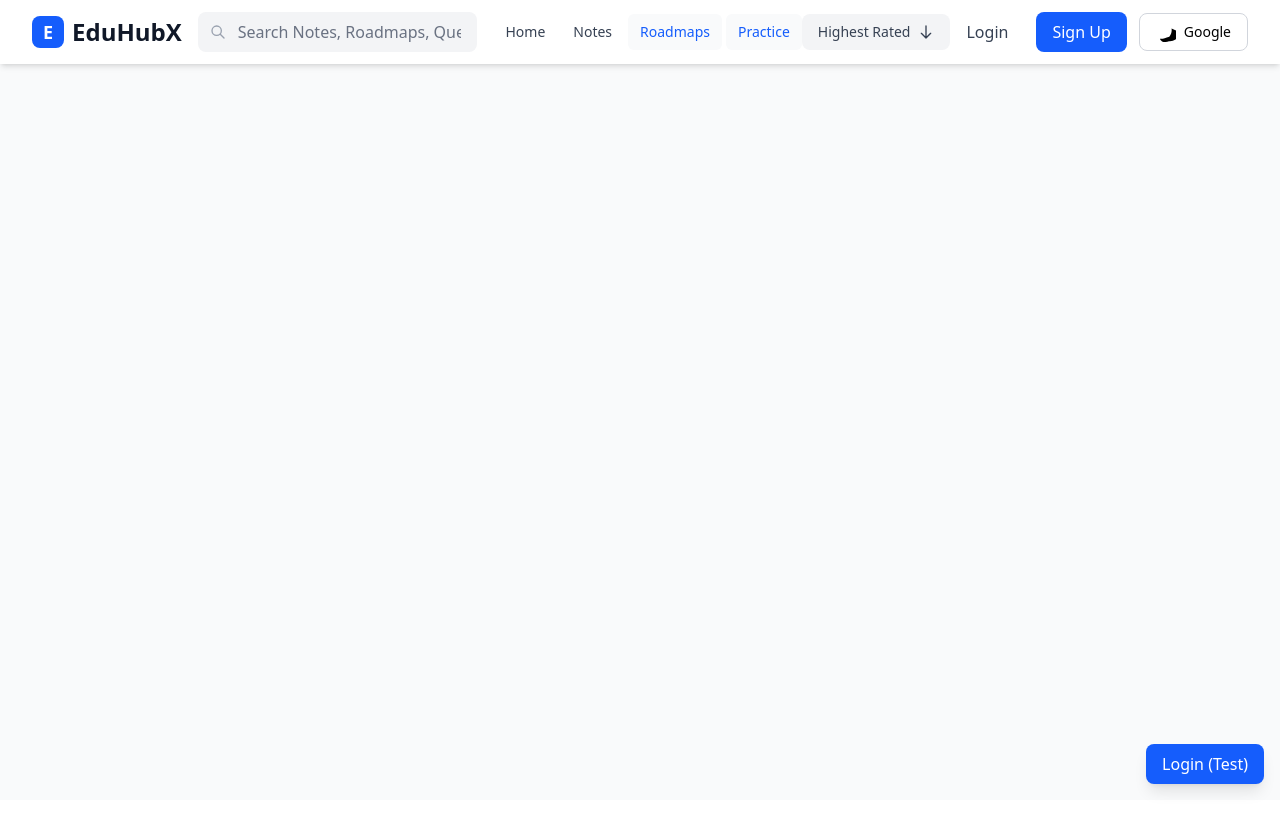
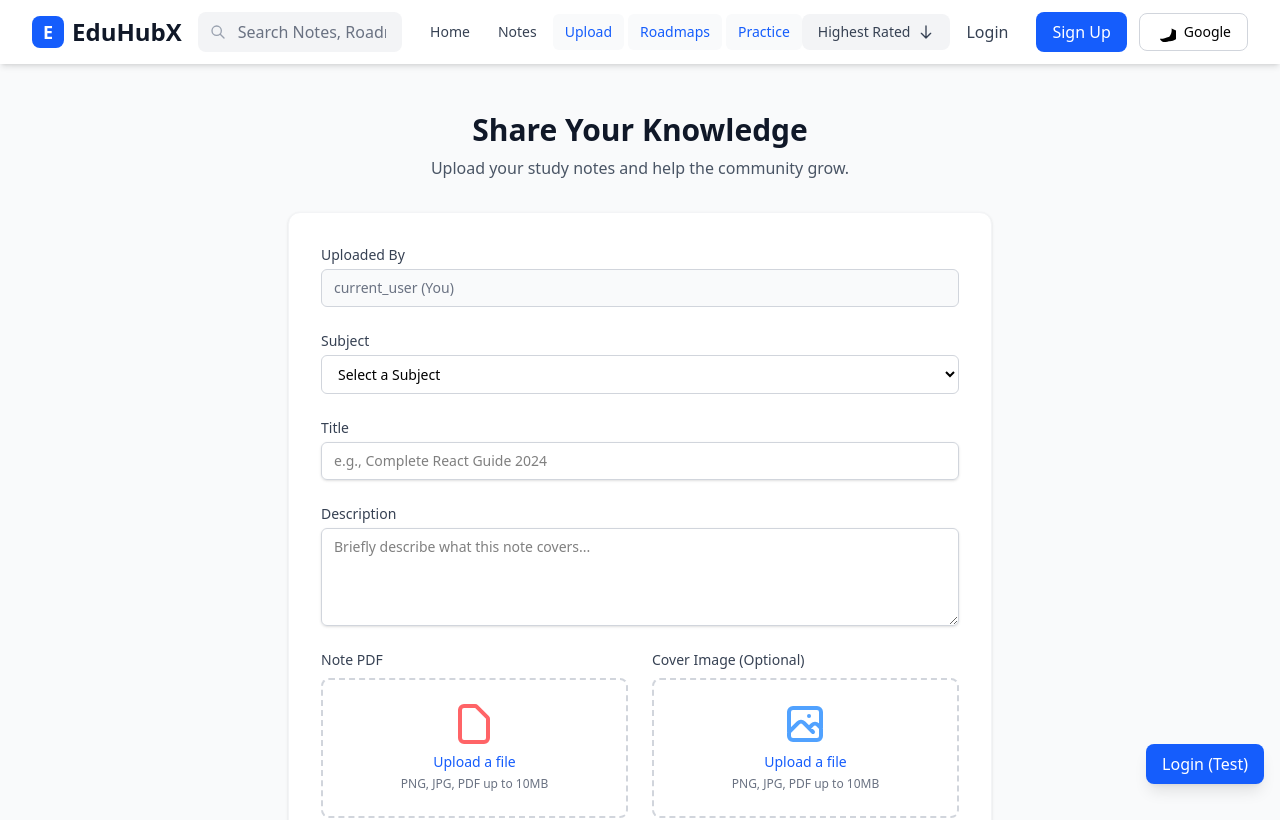
Before and after one commit to nileshkaute/EduHubX, a React (Vite) app in the folder frontend/: page /add-note in a window 1280 px wide. Shown: the top 820 px of the page. Built offline with nearby package versions, Linux system fonts and the light colour scheme.

Commit message:
added notes add page

```diff
--- a/frontend/src/App.jsx
+++ b/frontend/src/App.jsx
@@ -4,6 +4,7 @@ import Navbar from './components/navbar/Navbar'
 import { SearchProvider } from './context/SearchContext'
 import Home from './pages/Home'
 import Notes from './pages/Notes'
+import AddNote from './pages/AddNote'
 
 const App = () => {
   const [isLoggedIn, setIsLoggedIn] = useState(false)
@@ -17,6 +18,7 @@ const App = () => {
             <Routes>
               <Route path="/" element={<Home />} />
               <Route path="/notes" element={<Notes />} />
+              <Route path="/add-note" element={<AddNote />} />
             </Routes>
           </main>
 
--- /dev/null
+++ b/frontend/src/components/forms/FileInput.jsx
@@ -0,0 +1,49 @@
+import React, { useRef, useState } from 'react'
+
+const FileInput = ({ label, accept, onChange, icon }) => {
+  const [fileName, setFileName] = useState('')
+  const inputRef = useRef(null)
+
+  const handleFileChange = (e) => {
+    const file = e.target.files[0]
+    if (file) {
+      setFileName(file.name)
+      onChange(file)
+    }
+  }
+
+  return (
+    <div className="mb-4">
+      <label className="block text-sm font-medium text-gray-700 mb-2">{label}</label>
+      <div
+        onClick={() => inputRef.current.click()}
+        className="mt-1 flex justify-center px-6 pt-5 pb-6 border-2 border-gray-300 border-dashed rounded-lg cursor-pointer hover:border-blue-500 hover:bg-blue-50 transition-colors"
+      >
+        <div className="space-y-1 text-center">
+          {icon || (
+            <svg className="mx-auto h-12 w-12 text-gray-400" stroke="currentColor" fill="none" viewBox="0 0 48 48" aria-hidden="true">
+              <path d="M28 8H12a4 4 0 00-4 4v20m32-12v8m0 0v8a4 4 0 01-4 4H12a4 4 0 01-4-4v-4m32-4l-3.172-3.172a4 4 0 00-5.656 0L28 28M8 32l9.172-9.172a4 4 0 015.656 0L28 28m0 0l4 4m4-24h8m-4-4v8m-12 4h.02" strokeWidth="2" strokeLinecap="round" strokeLinejoin="round" />
+            </svg>
+          )}
+          <div className="flex text-sm text-gray-600 justify-center">
+            <span className="relative cursor-pointer bg-white rounded-md font-medium text-blue-600 hover:text-blue-500 focus-within:outline-none focus-within:ring-2 focus-within:ring-offset-2 focus-within:ring-blue-500">
+              <span className="px-1">{fileName ? 'Change file' : 'Upload a file'}</span>
+            </span>
+          </div>
+          <p className="text-xs text-gray-500">
+            {fileName ? fileName : 'PNG, JPG, PDF up to 10MB'}
+          </p>
+        </div>
+      </div>
+      <input
+        type="file"
+        className="hidden"
+        ref={inputRef}
+        accept={accept}
+        onChange={handleFileChange}
+      />
+    </div>
+  )
+}
+
+export default FileInput
--- /dev/null
+++ b/frontend/src/components/forms/NoteForm.jsx
@@ -0,0 +1,127 @@
+import React, { useState } from 'react'
+import FileInput from './FileInput'
+
+const NoteForm = () => {
+  const [formData, setFormData] = useState({
+    title: '',
+    subject: '',
+    description: '',
+    file: null,
+    poster: null
+  })
+
+  const handleChange = (e) => {
+    const { name, value } = e.target
+    setFormData(prev => ({ ...prev, [name]: value }))
+  }
+
+  const handleFileChange = (field, file) => {
+    setFormData(prev => ({ ...prev, [field]: file }))
+  }
+
+  const handleSubmit = (e) => {
+    e.preventDefault()
+    console.log('Form Submitted:', formData)
+    alert('Note uploaded successfully! (Mock)')
+    // Reset form or redirect
+  }
+
+  return (
+    <form onSubmit={handleSubmit} className="space-y-6 bg-white p-8 rounded-xl shadow-sm border border-gray-100">
+
+      {/* Read-only User Field */}
+      <div>
+        <label className="block text-sm font-medium text-gray-700">Uploaded By</label>
+        <input
+          type="text"
+          value="current_user (You)"
+          disabled
+          className="mt-1 block w-full px-3 py-2 bg-gray-50 border border-gray-300 rounded-md text-gray-500 sm:text-sm"
+        />
+      </div>
+
+      {/* Subject */}
+      <div>
+        <label className="block text-sm font-medium text-gray-700">Subject</label>
+        <select
+          name="subject"
+          value={formData.subject}
+          onChange={handleChange}
+          className="mt-1 block w-full pl-3 pr-10 py-2 text-base border-gray-300 focus:outline-none focus:ring-blue-500 focus:border-blue-500 sm:text-sm rounded-md border"
+          required
+        >
+          <option value="">Select a Subject</option>
+          <option value="Web Development">Web Development</option>
+          <option value="Data Structures & Algorithms">Data Structures & Algorithms</option>
+          <option value="Operating Systems">Operating Systems</option>
+          <option value="Database Management">Database Management</option>
+          <option value="Artificial Intelligence">Artificial Intelligence</option>
+        </select>
+      </div>
+
+      {/* Title */}
+      <div>
+        <label className="block text-sm font-medium text-gray-700">Title</label>
+        <input
+          type="text"
+          name="title"
+          value={formData.title}
+          onChange={handleChange}
+          placeholder="e.g., Complete React Guide 2024"
+          className="mt-1 block w-full px-3 py-2 border border-gray-300 rounded-md shadow-sm focus:ring-blue-500 focus:border-blue-500 sm:text-sm"
+          required
+        />
+      </div>
+
+      {/* Description */}
+      <div>
+        <label className="block text-sm font-medium text-gray-700">Description</label>
+        <textarea
+          name="description"
+          rows={4}
+          value={formData.description}
+          onChange={handleChange}
+          placeholder="Briefly describe what this note covers..."
+          className="mt-1 block w-full px-3 py-2 border border-gray-300 rounded-md shadow-sm focus:ring-blue-500 focus:border-blue-500 sm:text-sm"
+        />
+      </div>
+
+      {/* File Inputs */}
+      <div className="grid grid-cols-1 md:grid-cols-2 gap-6">
+        <FileInput
+          label="Note PDF"
+          accept=".pdf"
+          onChange={(file) => handleFileChange('file', file)}
+          icon={
+            <svg className="mx-auto h-12 w-12 text-red-400" fill="none" viewBox="0 0 24 24" stroke="currentColor">
+              <path strokeLinecap="round" strokeLinejoin="round" strokeWidth={2} d="M7 21h10a2 2 0 002-2V9.414a1 1 0 00-.293-.707l-5.414-5.414A1 1 0 0012.586 3H7a2 2 0 00-2 2v14a2 2 0 002 2z" />
+            </svg>
+          }
+        />
+        <FileInput
+          label="Cover Image (Optional)"
+          accept="image/*"
+          onChange={(file) => handleFileChange('poster', file)}
+          icon={
+            <svg className="mx-auto h-12 w-12 text-blue-400" fill="none" viewBox="0 0 24 24" stroke="currentColor">
+               <path strokeLinecap="round" strokeLinejoin="round" strokeWidth={2} d="M4 16l4.586-4.586a2 2 0 012.828 0L16 16m-2-2l1.586-1.586a2 2 0 012.828 0L20 14m-6-6h.01M6 20h12a2 2 0 002-2V6a2 2 0 00-2-2H6a2 2 0 00-2 2v12a2 2 0 002 2z" />
+            </svg>
+          }
+        />
+      </div>
+
+      {/* Submit Button */}
+      <div className="pt-4">
+        <button
+          type="submit"
+          className="w-full flex justify-center py-3 px-4 border border-transparent rounded-md shadow-sm text-sm font-medium text-white bg-blue-600 hover:bg-blue-700 focus:outline-none focus:ring-2 focus:ring-offset-2 focus:ring-blue-500 transition-colors"
+        >
+          Upload Note
+        </button>
+      </div>
+
+    </form>
+  )
+}
+
+export default NoteForm
--- a/frontend/src/components/navbar/NavLinks.jsx
+++ b/frontend/src/components/navbar/NavLinks.jsx
@@ -5,6 +5,7 @@ const NavLinks = () => {
   const links = [
     { path: '/', label: 'Home' },
     { path: '/notes', label: 'Notes' },
+    { path: '/add-note', label: 'Upload' },
     { path: '#roadmaps', label: 'Roadmaps' },
     { path: '#practice', label: 'Practice' },
   ]
--- /dev/null
+++ b/frontend/src/pages/AddNote.jsx
@@ -0,0 +1,17 @@
+import React from 'react'
+import NoteForm from '../components/forms/NoteForm'
+
+const AddNote = () => {
+  return (
+    <div className="max-w-3xl mx-auto px-4 sm:px-6 lg:px-8 py-12">
+      <div className="mb-8 text-center">
+        <h1 className="text-3xl font-bold text-gray-900">Share Your Knowledge</h1>
+        <p className="mt-2 text-gray-600">Upload your study notes and help the community grow.</p>
+      </div>
+
+      <NoteForm />
+    </div>
+  )
+}
+
+export default AddNote
```
